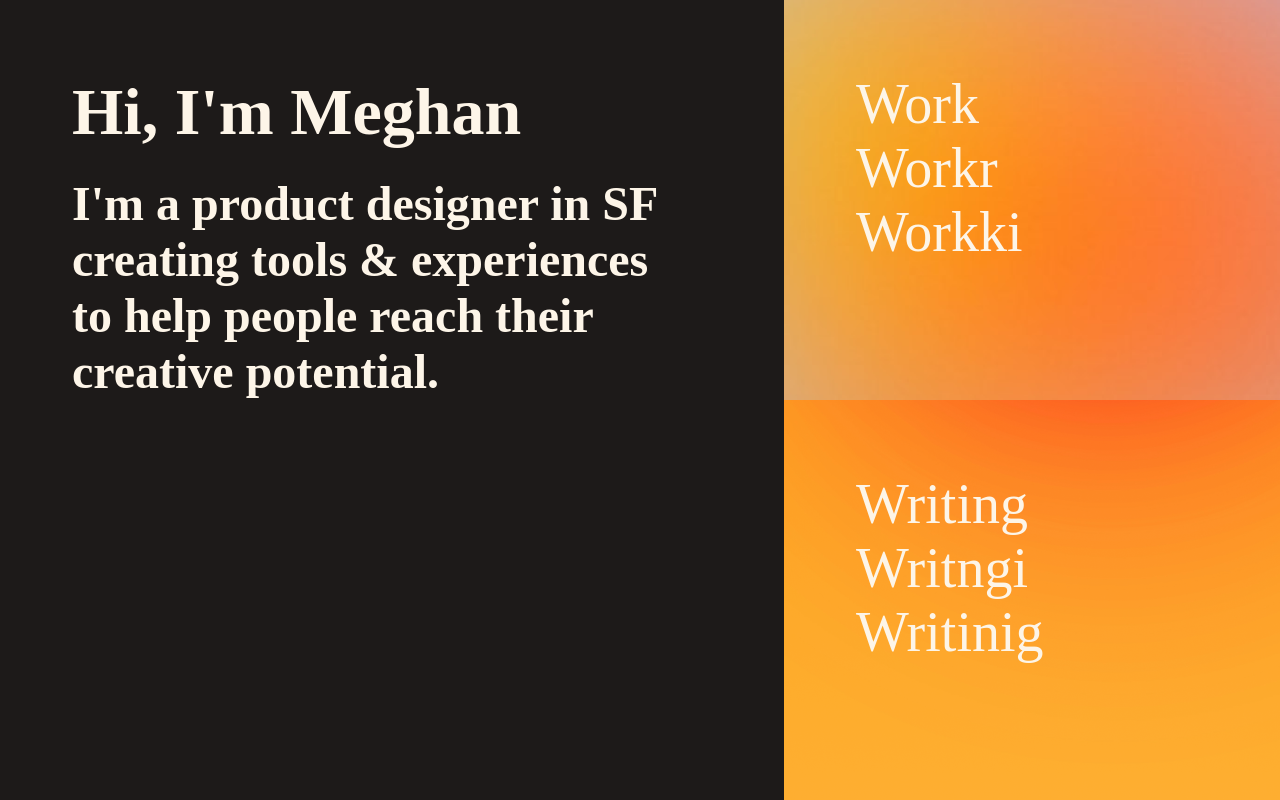
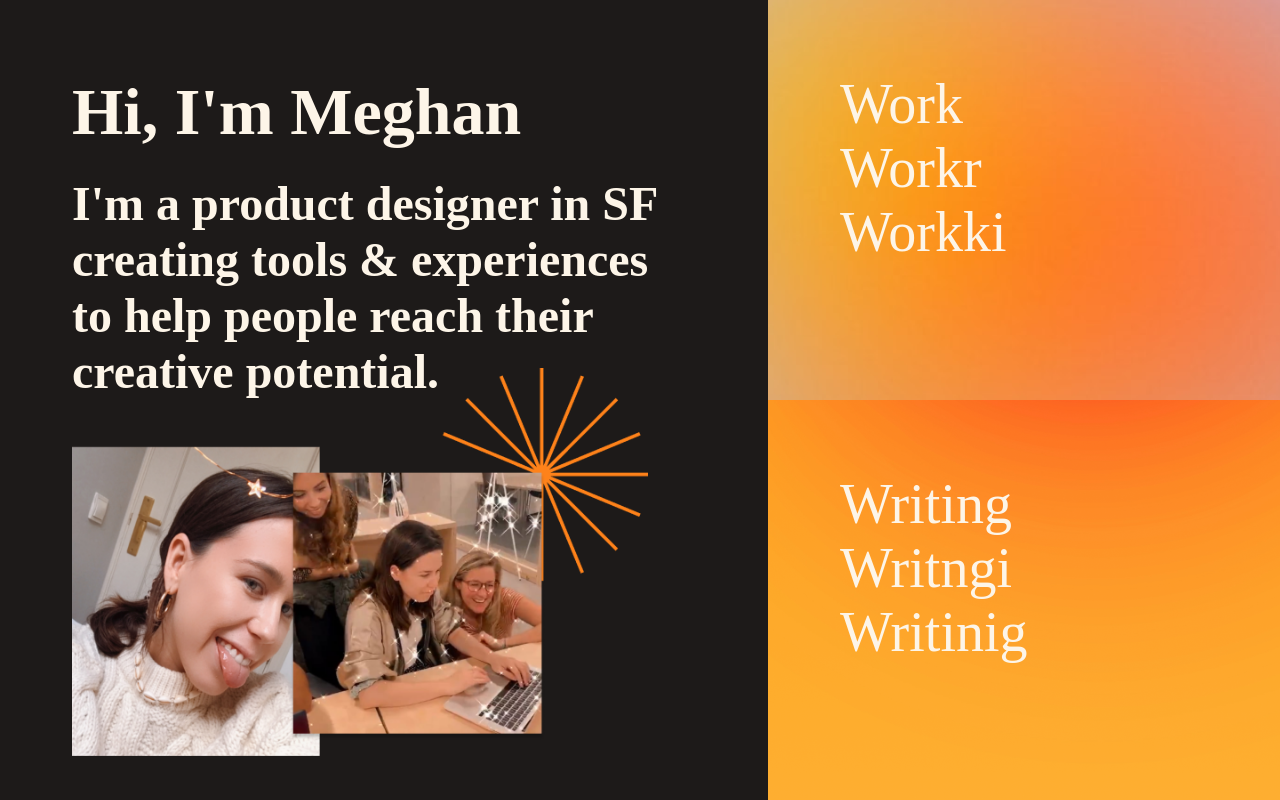
Before and after one commit to meghanmartin995/portfolio2021, a plain HTML site: page index.html in a window 1280 px wide. Drawn offline with Linux system fonts and the light colour scheme; a script that the page names is missing.

Commit message:
adds img

```diff
--- a/css/styles.css
+++ b/css/styles.css
@@ -9,8 +9,13 @@
 }
 
 .left-content {
-  padding: 72px;
+  padding: 72px 56px 0px 72px;
   width: 50vw;
+}
+
+.left-content img {
+  margin-top: -32px;
+  width: 90%;
 }
 
 .left-content h1 {
--- a/index.html
+++ b/index.html
@@ -26,7 +26,7 @@
   <div class="left-content">
     <h1>Hi, I'm Meghan</h1>
     <h2> I'm a product designer in SF creating tools & experiences to help people reach their creative potential. </h2>
-    <img></img>
+    <img src="img/images2.png"></img>
   </div>
   <div class="right-content">
     <div class="img" style="background-image: url('img/GradientImage.png');">
```
Also changed, not shown: img/images.png (added), img/images2.png (added).
